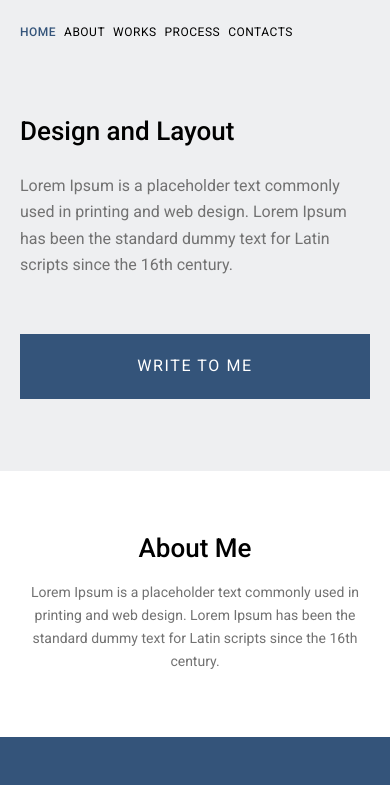
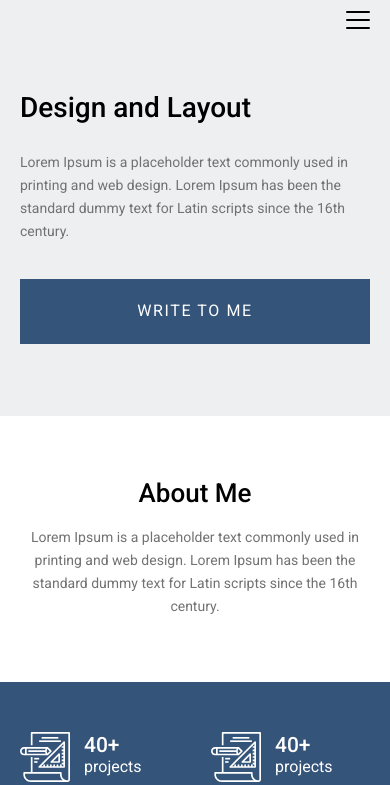
Before and after one commit to tsukanovSerhii/home-work-9, a plain HTML site: page index.html in a window 390 px wide. Shown: the top 785 px of the page. Drawn offline with Linux system fonts and the light colour scheme.

Commit message:
feat: add responsive design with burger menu
- add CSS-only burger menu using :checked pseudoclass
- add smooth nav open/close animation via max-height transition
- add breakpoints: 1280px, 768px, 480px, 375px
- extract design tokens to CSS variables
- rename img files to meaningful names
- match layout to Figma design (colors, fonts, spacing)

```diff
--- a/index.html
+++ b/index.html
@@ -13,6 +13,12 @@
     <div class="top-wrapper">
         <header class="header">
             <div class="container">
+                <input type="checkbox" id="nav-toggle" class="nav-toggle">
+                <label for="nav-toggle" class="nav-burger">
+                    <span></span>
+                    <span></span>
+                    <span></span>
+                </label>
                 <nav class="nav">
                     <a href="#" class="nav-link active">HOME</a>
                     <a href="#" class="nav-link">ABOUT</a>
--- a/style.css
+++ b/style.css
@@ -103,6 +103,51 @@ body {
 
 .header {
 	padding: var(--header-padding) 0;
+}
+
+.header .container {
+	position: relative;
+}
+
+/* Бургер — прихований на десктопі */
+.nav-toggle {
+	display: none;
+}
+
+.nav-burger {
+	display: none;
+	flex-direction: column;
+	justify-content: space-between;
+	width: 24px;
+	height: 18px;
+	cursor: pointer;
+	position: absolute;
+	right: var(--container-padding);
+	top: 50%;
+	transform: translateY(-50%);
+	z-index: 10;
+}
+
+.nav-burger span {
+	display: block;
+	width: 100%;
+	height: 2px;
+	background-color: var(--color-text-dark);
+	border-radius: 2px;
+	transition: transform 0.3s ease, opacity 0.3s ease;
+}
+
+/* Анімація бургера при відкритті (:checked) */
+.nav-toggle:checked ~ .nav-burger span:nth-child(1) {
+	transform: translateY(8px) rotate(45deg);
+}
+
+.nav-toggle:checked ~ .nav-burger span:nth-child(2) {
+	opacity: 0;
+}
+
+.nav-toggle:checked ~ .nav-burger span:nth-child(3) {
+	transform: translateY(-8px) rotate(-45deg);
 }
 
 .nav {
@@ -300,6 +345,7 @@ body {
 
 /* ── Responsive ── */
 
+/* Ноутбук */
 @media (max-width: 1280px) {
 	.header {
 		padding: 36px 0;
@@ -310,17 +356,49 @@ body {
 	}
 }
 
+/* Планшет */
 @media (max-width: 768px) {
 	.header {
-		padding: 24px 0;
+		padding: 20px 0;
 	}
 
+	/* Показуємо бургер */
+	.nav-burger {
+		display: flex;
+	}
+
+	/* Навігація — випадаючий блок, схований за замовчуванням */
 	.nav {
-		gap: 20px;
+		display: flex;
+		flex-direction: column;
+		align-items: flex-start;
+		gap: 0;
+		position: absolute;
+		top: calc(100% + 20px);
+		left: 0;
+		right: 0;
+		background-color: var(--color-bg-light);
+		padding: 0;
+		max-height: 0;
+		overflow: hidden;
+		transition: max-height 0.35s ease, padding 0.35s ease;
+		z-index: 9;
+	}
+
+	/* Навігація відкрита через :checked */
+	.nav-toggle:checked ~ .nav {
+		max-height: 400px;
+		padding: 16px 0 24px;
 	}
 
 	.nav-link {
 		font-size: var(--font-size-sm);
+		padding: 10px var(--container-padding);
+		width: 100%;
+	}
+
+	.nav-link:hover {
+		background-color: rgba(52, 84, 122, 0.06);
 	}
 
 	.hero {
@@ -332,11 +410,15 @@ body {
 	}
 
 	.hero-title {
-		font-size: 32px;
+		font-size: 36px;
 	}
 
 	.section-title {
 		font-size: 26px;
+	}
+
+	.section-text {
+		max-width: 100%;
 	}
 
 	.about {
@@ -349,6 +431,12 @@ body {
 
 	.stats-list {
 		justify-content: center;
+		gap: 32px;
+	}
+
+	.stat-item {
+		flex: 1 1 calc(33% - 32px);
+		min-width: 130px;
 	}
 
 	.process {
@@ -358,20 +446,27 @@ body {
 	.video-wrapper {
 		margin-top: 36px;
 	}
+
+	.play-btn {
+		width: 72px;
+		height: 72px;
+	}
+
+	.play-btn svg {
+		width: 72px;
+		height: 72px;
+	}
 }
 
+/* Мобільний */
 @media (max-width: 480px) {
-	.nav {
-		gap: 8px;
+	.hero-title {
+		font-size: 28px;
 	}
 
-	.nav-link {
-		font-size: 12px;
-		letter-spacing: 0.5px;
-	}
-
-	.hero-title {
-		font-size: 26px;
+	.hero-text {
+		font-size: var(--font-size-sm);
+		margin-bottom: 36px;
 	}
 
 	.btn {
@@ -379,35 +474,26 @@ body {
 	}
 
 	.stat-item {
-		flex: 1 1 calc(50% - 24px);
-		min-width: 120px;
+		flex: 1 1 calc(50% - 32px);
 	}
 
 	.section-text {
 		font-size: var(--font-size-sm);
 	}
+
+	.footer {
+		padding: 36px 0;
+	}
 }
 
+/* Мінімальний — 375px */
 @media (max-width: 375px) {
 	.container {
 		padding: 0 16px;
 	}
 
-	.nav {
-		gap: 6px;
-	}
-
-	.nav-link {
-		font-size: 11px;
-		letter-spacing: 0;
-	}
-
 	.hero-title {
-		font-size: 22px;
-	}
-
-	.hero-text {
-		font-size: 13px;
+		font-size: 24px;
 	}
 
 	.section-title {
@@ -426,6 +512,16 @@ body {
 		font-size: 18px;
 	}
 
+	.play-btn {
+		width: 56px;
+		height: 56px;
+	}
+
+	.play-btn svg {
+		width: 56px;
+		height: 56px;
+	}
+
 	.footer-name {
 		font-size: 16px;
 	}
```
